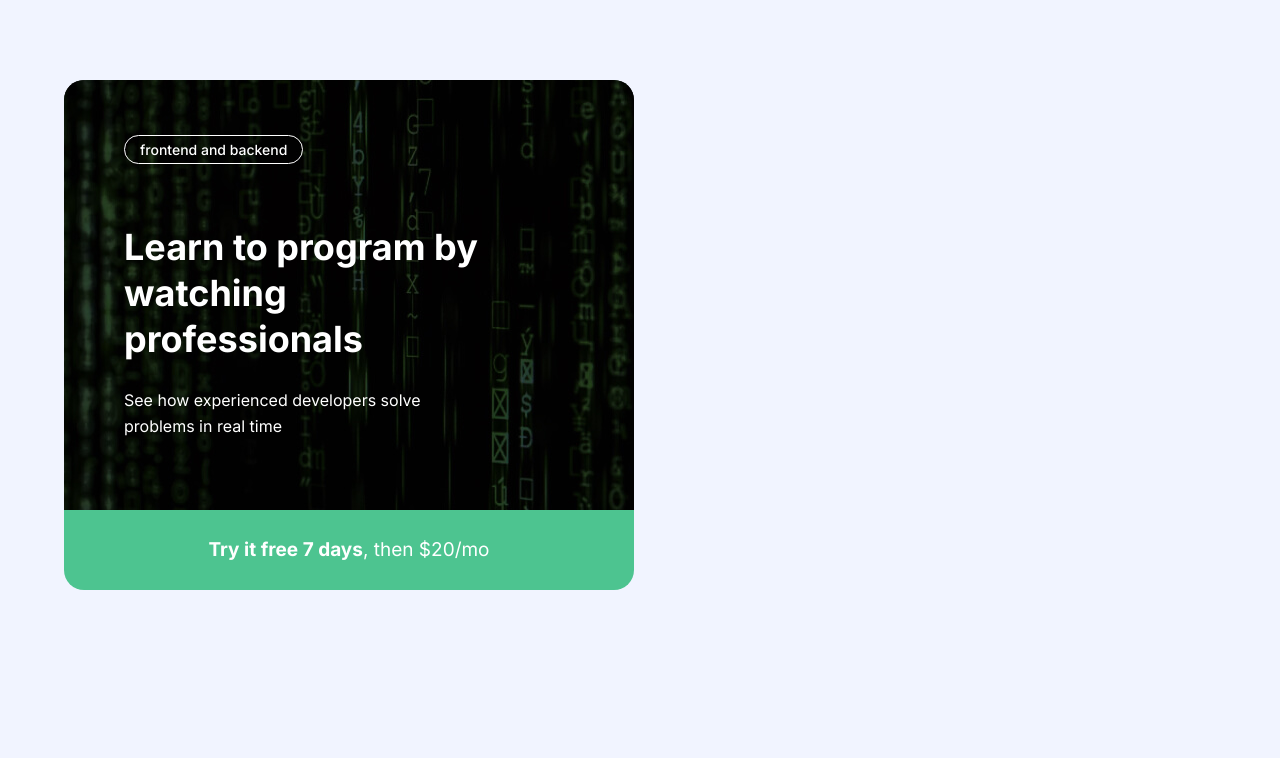
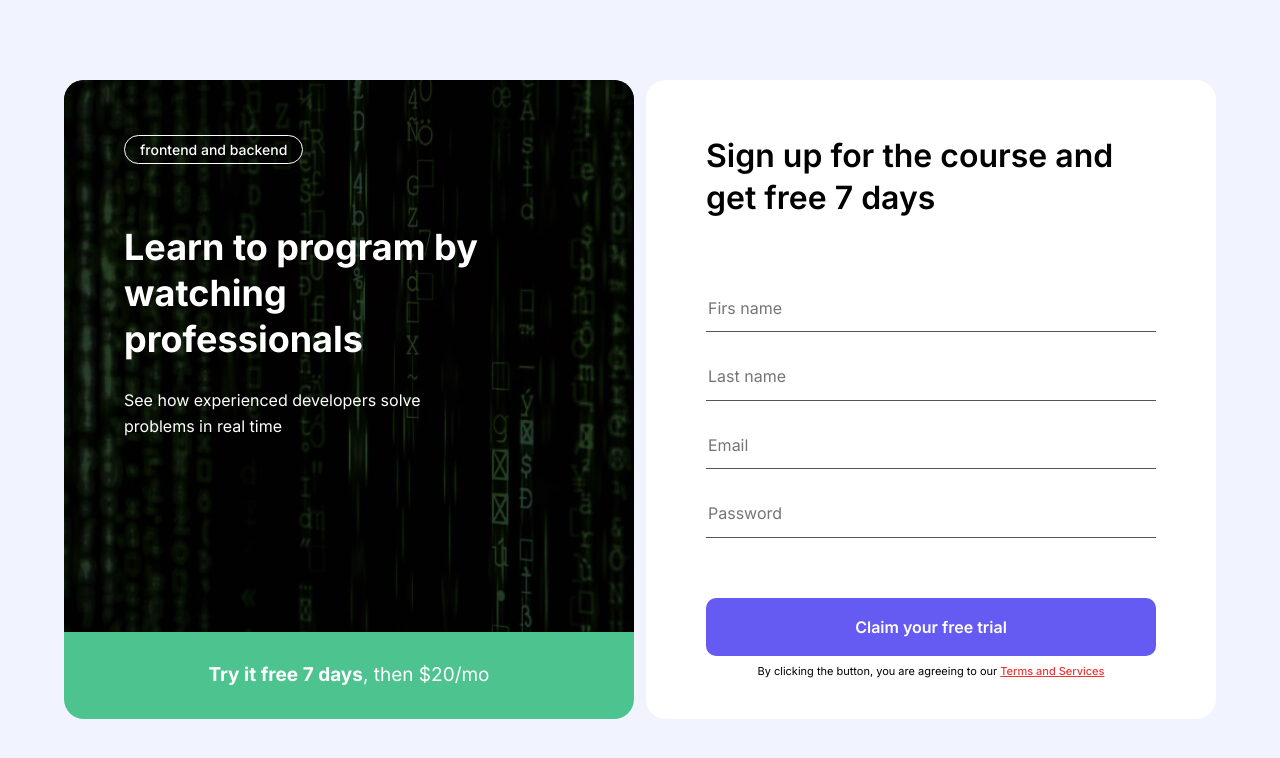
Before and after one commit to najmiddinabdullaev/Intro-form, a plain HTML site: page index.html in a window 1280 px wide. Drawn offline with Linux system fonts and the light colour scheme.

Commit message:
Add signup form

```diff
--- a/css/styles.css
+++ b/css/styles.css
@@ -26,8 +26,25 @@ html {
 
 body{
   display: flex;
+  flex-direction: column;
+  height: 100%;
+  padding: 0;
+  margin: 0;
   font-family: "Inter", "Arial", sans-serif;
+  font-size: 16px;
+  line-height: 1.5;
   background-color: var(--body-bg);
+  color: var(--text-color);
+}
+
+img {
+  max-width: 100%;
+  height: auto;
+}
+
+*:focus{
+  outline: 2px dashed var(--purple);
+  outline-offset: 3px;
 }
 
 
@@ -51,9 +68,14 @@ body{
 }
 
 
+/* INTRO-PAGE */
+
 .intro-page {
   display: flex;
 }
+
+
+/* HERO */
 
 .hero {
   --text-color: #fff;
@@ -109,3 +131,72 @@ body{
   font-size: 19px;
   text-align: center;
 }
+
+
+/* SIGNUP-FORM */
+
+.signup-form {
+  width: 100%;
+  max-width: 570px;
+  padding: 55px 60px 40px;
+  margin-left: 12px;
+  border-radius: 20px;
+  overflow: hidden;
+  background-color: #fff;
+}
+
+.signup-form-heading {
+  margin-top: 0;
+  margin-bottom: 65px;
+  font-size: 32px;
+  line-height: 42px;
+  font-weight: 600;
+}
+
+.signup-form-fields {
+  display: flex;
+  flex-direction: column;
+  margin-bottom: 60px;
+}
+
+.signup-form-field {
+  padding-top: 15px;
+  padding-bottom: 14px;
+  border: 0;
+  border-bottom: 1px solid #555;
+  color: #555;
+}
+
+.signup-form-field:not(:last-child){
+  margin-bottom: 20px;
+}
+
+.signup-form-field:focus{
+  border-color: #000;
+  font-weight: 600;
+  color: #000;
+}
+
+.signup-form-submit {
+  display: block;
+  width: 100%;
+  padding: 20px;
+  border: 0;
+  margin-bottom: 8px;
+  border-radius: 10px;
+  background-color: var(--purple);
+  font-weight: 600;
+  color: #fff;
+  cursor: pointer;
+}
+
+.signup-form-notice {
+  font-size: 11px;
+  line-height: 15px;
+  text-align: center;
+}
+
+.signup-form-notice-link {
+  font-weight: 500;
+  color: var(--red);
+}
--- a/index.html
+++ b/index.html
@@ -29,6 +29,20 @@
           </div>
           <div class="hero-bottom"><strong>Try it free 7 days</strong>, then $20/mo</div>
         </div>
+
+
+        <!-- SIGNUP-FORM -->
+        <form class="signup-form" action="https://echo-htmlacademy.ru" method="POST">
+          <h2 class="signup-form-heading">Sign up for the course and get free 7 days</h2>
+          <div class="signup-form-fields">
+            <input class="signup-form-field" type="text" name="name" placeholder="Firs name" aria-label="Name" required>
+            <input class="signup-form-field" type="text" name="last_name" placeholder="Last name" aria-label="Last name" required>
+            <input class="signup-form-field" type="email" name="email" placeholder="Email" aria-label="Email" required>
+            <input class="signup-form-field" type="password" name="password" placeholder="Password" aria-label="Password" required>
+          </div>
+           <button class="signup-form-submit" type="submit">Claim your free trial</button>
+           <div class="signup-form-notice">By clicking the button, you are agreeing to our <a class="signup-form-notice-link" href="#">Terms and Services</a></div>
+        </form>
       </div>
     </div>
   </div>
```
